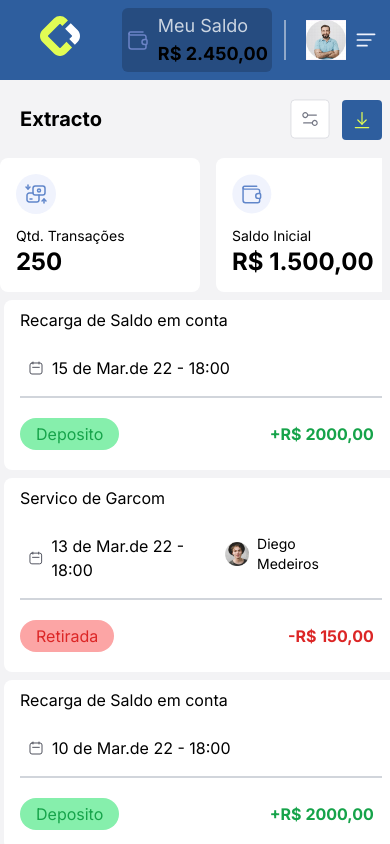
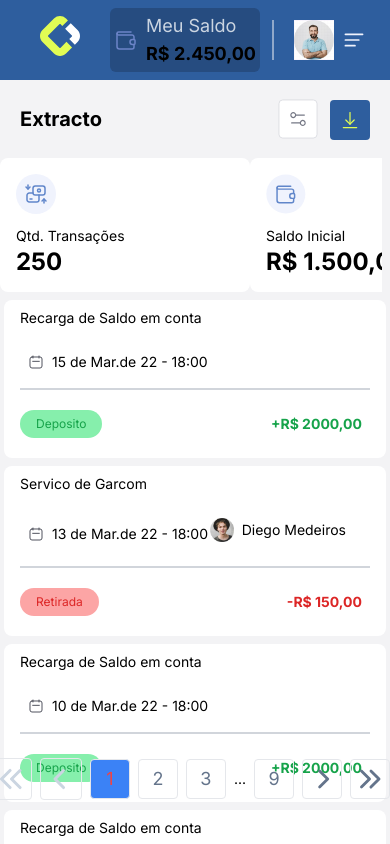
Before and after one commit to BTC415/Financial_Analysis_FE, a Next.js app: page / in a window 390 px wide. Shown: the top 844 px of the page. Built offline with nearby package versions, Linux system fonts and the light colour scheme.

Commit message:
Fixed pagination bar and removed checkbox

```diff
--- a/app/page.tsx
+++ b/app/page.tsx
@@ -60,7 +60,7 @@ export default function HomePage({ searchParams }: PageProps) {
       label: (
         <div className='flex  flex-row rounded-lg bg-white items-center'>
           <svg width={24} height={24}><use href='#svg-left-arrow' /></svg>
-          <p className='text-xs mx-5'>02/05/22 à 08/05/22</p>
+          <p className='text-xs mx-5 font-Inter text-xs/[12px] leading-4'>02/05/22 à 08/05/22</p>
           <svg width={24} height={24}><use href='#svg-right-arrow' /></svg>
         </div>
       ),
@@ -76,7 +76,7 @@ export default function HomePage({ searchParams }: PageProps) {
         <div className='flex-grow bg-[#F3F3F5]'>
           <Navbar />
           <div className='flex items-center p-3 mx-2 gap-3'>
-            <p className='font-bold text-xl flex flex-grow'>Extracto</p>
+            <p className='font-bold text-xl flex flex-grow font-Inter text-sm/[20px] leading-6'>Extracto</p>
             <button onClick={() => setSearchExtend(!searchExtend)}>
               <svg width={40} height={40} className='block md:hidden'><use href='#svg-collapse' /></svg>
             </button>
@@ -99,10 +99,10 @@ export default function HomePage({ searchParams }: PageProps) {
                     onChange={handlePeriodChange}
                     value={periodOption}
                   >
-                    <option selected disabled>Todo Período</option>
-                    <option value="Semanal">Semanal</option>
-                    <option value="Mensal">Mensal</option>
-                    <option value="Personalizado">Personalizado</option>
+                    {/* <option selected disabled>Todo Período</option> */}
+                    <option value="Semanal" className='font-Inter text-xs/[12px] leading-[4.5rem]'>Semanal</option>
+                    <option value="Mensal" className='font-Inter text-xs/[12px] leading-[4.5rem]'>Mensal</option>
+                    <option value="Personalizado" className='font-Inter text-xs/[12px] leading-[4.5rem]'>Personalizado</option>
                   </select>
                 </div>
                 {/* <div id="dropdown" className={`absolute bottom-0 z-1 translate-y-[103%] bg-white divide-y divide-gray-100 rounded-lg shadow w-full dark:bg-gray-700 ${!isPeriodDropdownOpen && 'hidden'}`}>
@@ -125,8 +125,10 @@ export default function HomePage({ searchParams }: PageProps) {
                   defaultValue="Tipo de transação"
                 >
                   {/* <Select.Option value="tipo de transaco">Tipo de transaco</Select.Option> */}
-                  <Select.Option value="Deposito"><Checkbox /> Deposito</Select.Option>
-                  <Select.Option value="Pagemento Job"><Checkbox /> Pagemento Job</Select.Option>
+                  {/* <Select.Option value="Deposito"><Checkbox /> Deposito</Select.Option> */}
+                  <Select.Option value="Deposito">Deposito</Select.Option>
+                  {/* <Select.Option value="Pagemento Job"><Checkbox /> Pagemento Job</Select.Option> */}
+                  <Select.Option value="Pagemento Job">Pagemento Job</Select.Option>
                 </Select>
               </div>
             </div>
@@ -137,8 +139,8 @@ export default function HomePage({ searchParams }: PageProps) {
               </button>
               {downloadbutton && (<>
                 <div className='flex flex-col w-28 bg-white rounded-sm absolute top-[40px] right-0'>
-                  <button className=' p-2 text-left'>PDF</button>
-                  <button className=' p-2 text-left'>Excel</button>
+                  <button className='p-2 text-left font-Inter text-xs/[12px]'>PDF</button>
+                  <button className='p-2 text-left font-Inter text-xs/[12px]'>Excel</button>
                 </div>
               </>
               )}
@@ -149,20 +151,19 @@ export default function HomePage({ searchParams }: PageProps) {
               <div className="flex flex-col w-full gap-2">
                 <div className='relative flex flex-row justify-between rounded-lg bg-white border border-[#DDDEE3] py-2 items-center z-50'>
                   <div className='flex justify-between items-center w-full h-full pr-3' onClick={() => setIsPeriodDropdownOpen(!isPeriodDropdownOpen)}>
-                    <p className='text-md mx-5'>Semanal</p>
+                    <p className='text-md mx-5 font-Inter text-xs/[12px] leading-[4.5rem]'>Semanal</p>
                     <svg width={24} height={24}><use href='#svg-down-arrow' /></svg>
                   </div>
-
                   <div id="dropdown" className={`absolute bottom-0 z-1 translate-y-[103%] bg-white divide-y divide-gray-100 rounded-lg shadow w-full dark:bg-gray-700 ${!isPeriodDropdownOpen && 'hidden'}`}>
                     <ul className="mx-5 py-2 text-md text-gray-700 dark:text-gray-200" aria-labelledby="dropdownDefaultButton">
-                      <li onClick={() => setIsPeriodDropdownOpen(false)}>
-                        <a href="#" className="block px-4 py-2 hover:bg-gray-100 dark:hover:bg-gray-600 dark:hover:text-white">Todo Período</a>
+                      {/* <li onClick={() => setIsPeriodDropdownOpen(false)}>
+                        <a href="#" className="block px-4 py-2 hover:bg-gray-100 dark:hover:bg-gray-600 dark:hover:text-white font-Inter text-xs/[12px] leading-[4.5rem]">Todo Período</a>
+                      </li> */}
+                      <li>
+                        <a href="#" className="block px-4 py-2 hover:bg-gray-100 dark:hover:bg-gray-600 dark:hover:text-white font-Inter text-xs/[12px] leading-[4.5rem]">Semanal</a>
                       </li>
                       <li>
-                        <a href="#" className="block px-4 py-2 hover:bg-gray-100 dark:hover:bg-gray-600 dark:hover:text-white">Semanal</a>
-                      </li>
-                      <li>
-                        <a href="#" className="block px-4 py-2 hover:bg-gray-100 dark:hover:bg-gray-600 dark:hover:text-white">Mensal</a>
+                        <a href="#" className="block px-4 py-2 hover:bg-gray-100 dark:hover:bg-gray-600 dark:hover:text-white font-Inter text-xs/[12px] leading-[4.5rem]">Mensal</a>
                       </li>
                       <Calendar />
                     </ul>
@@ -173,17 +174,20 @@ export default function HomePage({ searchParams }: PageProps) {
                     setTipo(value);
                   }}
                   defaultValue="Tipo de transação"
+                  className='font-Inter text-xs/[12px] leading-[4.5rem]'
                 >
                   {/* <Select.Option value="tipo de transaco">Tipo de transaco</Select.Option> */}
-                  <Select.Option value="Deposito"><Checkbox /> Deposito</Select.Option>
-                  <Select.Option value="Pagemento Job"><Checkbox /> Pagemento Job</Select.Option>
+                  {/* <Select.Option value="Deposito"><Checkbox /> Deposito</Select.Option> */}
+                  <Select.Option value="Deposito">Deposito</Select.Option>
+                  {/* <Select.Option value="Pagemento Job"><Checkbox /> Pagemento Job</Select.Option> */}
+                  <Select.Option value="Pagemento Job">Pagemento Job</Select.Option>
                 </Select>
 
               </div>
             </div>
           )}
 
-          <div className='flex flex-row overflow-x-auto w-[calc(100vw-8px)] md:w-[calc(100vw-96px)] gap-4 '>
+          <div className='flex flex-row overflow-x-auto w-[calc(100vw-8px)] md:w-[calc(100vw-96px)] justify-evenly'>
             <FinancialCard
               svg={"#svg-transacoes"}
               text={"Qtd. Transações"}
@@ -232,21 +236,21 @@ export default function HomePage({ searchParams }: PageProps) {
               {transactions.map((_transaction: Transaction, index) => (
                 <div>
                   <div className='hidden md:block'>
-                    <div key={index} className="w-full grid grid-cols-12 bg-white my-1 py-1">
-                      <p className='col-span-2 text-sm p-2 flex flex-row items-center gap-2'>
+                    <div key={index} className="w-full grid grid-cols-12 bg-white my-1 py-1" onClick={() => showDrawer(_transaction)}>
+                      <p className='col-span-2 text-sm p-2 flex flex-row items-center gap-2 font-Inter'>
                         <svg width={16} height={16}><use href='#svg-calendar' /></svg>
                         <FormatDate dateString={`${_transaction.Data}`} time={`${_transaction.time}`} />
                       </p>
-                      <p className='col-span-4 text-sm p-2 flex items-center'>{_transaction.Descricao}</p>
-                      <p className='col-span-2 text-sm p-2 flex items-center'>
+                      <p className='col-span-4 text-sm p-2 flex items-center font-Inter'>{_transaction.Descricao}</p>
+                      <p className='col-span-2 text-sm p-2 flex items-center font-Inter'>
                         {_transaction.Tipo === 'Retirada' ? (
                           <div className='flex flex-row gap-2 items-center'>
                             <Image src="/avatar2.png" alt="avatar2" width={24} height={24} />
                             <p className='text-sm'>{_transaction.Prestador}</p>
                           </div>) : (<div></div>)}
                       </p>
-                      <p className={`col-span-1 text-sm my-1 p-1 rounded-full px-4 justify-center flex items-center ${_transaction.Tipo === 'Retirada' ? 'bg-red-300 text-red-600' : 'bg-green-300 text-green-600'}`}>{_transaction.Tipo}</p>
-                      <p className={`col-span-2 text-sm p-2 font-bold ml-auto mr-6 flex items-center  ${_transaction.Valor > 0 ? 'text-green-600' : 'text-red-600'}`}>
+                      <p className={`col-span-1 text-sm font-Inter my-1 p-1 rounded-full px-4 justify-center flex items-center ${_transaction.Tipo === 'Retirada' ? 'bg-red-300 text-red-600' : 'bg-green-300 text-green-600'}`}>{_transaction.Tipo}</p>
+                      <p className={`col-span-2 text-sm p-2 font-bold ml-auto mr-6 flex items-center  ${_transaction.Valor > 0 ? 'text-green-600' : 'text-red-600 font-Inter'}`}>
                         <FormatValue value={_transaction.Valor} />
                       </p>
                       <p className='col-span-1 text-sm p-2 ml-auto mr-2 flex items-center'>
@@ -258,13 +262,13 @@ export default function HomePage({ searchParams }: PageProps) {
                   </div>
                   <div className='block md:hidden' onClick={() => showDrawer(_transaction)}>
                     <div key={index} className="w-full mx-auto bg-white my-2 rounded-lg">
-                      <p className='text-md px-4 py-2 flex items-center'>{_transaction.Descricao}</p>
+                      <p className='text-sm px-4 py-2 flex items-center'>{_transaction.Descricao}</p>
                       <div className='flex flex-row mx-6 my-4 justify-between '>
-                        <p className='text-md flex flex-row items-center gap-2'>
+                        <p className='text-sm flex flex-row items-center gap-2 font-Inter'>
                           <svg width={16} height={16}><use href='#svg-calendar' /></svg>
                           <DetailedDate dateString={`${_transaction.Data}`} time={`${_transaction.time}`} />
                         </p>
-                        <p className='text-md pr-4 pb-2 flex items-center '>
+                        <p className='text-sm pr-4 pb-2 flex items-center font-Inter'>
                           {_transaction.Tipo === 'Retirada' ? (
                             <div className='flex flex-row gap-2 items-center'>
                               <Image src="/avatar2.png" alt="avatar2" width={24} height={24} />
@@ -273,8 +277,8 @@ export default function HomePage({ searchParams }: PageProps) {
                         </p>
                       </div>
                       <div className='flex flex-row justify-between mx-4 py-4 border-t-2 border-gray-300'>
-                        <p className={`text-md my-1 p-1 rounded-full px-4 justify-center flex items-center ${_transaction.Tipo === 'Retirada' ? 'bg-red-300 text-red-600' : 'bg-green-300 text-green-600'}`}>{_transaction.Tipo}</p>
-                        <p className={`text-md p-2 font-bold  flex items-center  ${_transaction.Valor > 0 ? 'text-green-600' : 'text-red-600'}`}>
+                        <p className={`text-xs font-Inter my-1 p-1 rounded-full px-4 justify-center flex items-center ${_transaction.Tipo === 'Retirada' ? 'bg-red-300 text-red-600' : 'bg-green-300 text-green-600'}`}>{_transaction.Tipo}</p>
+                        <p className={`text-sm font-Inter p-2 font-bold  flex items-center  ${_transaction.Valor > 0 ? 'text-green-600' : 'text-red-600'}`}>
                           <FormatValue value={_transaction.Valor} />
                         </p>
                       </div>
@@ -283,9 +287,9 @@ export default function HomePage({ searchParams }: PageProps) {
                 </div>
               ))}
             </div>
-            <div className='md:ml-auto md:mr-10 mt-4 mx-auto mb-1'>
-              <PaginationBar href="/" page={page} pageCount={pageCount} />
-            </div>
+          </div>
+          <div className='absolute md:ml-auto md:mr-10 mt-4 mb-1 bottom-10 right-0 text-sm font-Inter'>
+            <PaginationBar href="/" page={page} pageCount={pageCount} />
           </div>
         </div>
       </div >
--- a/components/FinancialCard.tsx
+++ b/components/FinancialCard.tsx
@@ -1,8 +1,8 @@
 const FinancialCard = ({ svg, text, value }: { svg: string, text: string, value: string }) => {
   return (
-    <div className="bg-white rounded-lg min-w-[200px] max-w-[200px] h-[134px] p-4">
+    <div className="bg-white rounded-lg min-w-[250px] max-w-[250px] h-[134px] p-4">
       <svg width={40} height={40} className="mb-3"><use href={svg} /></svg>
-      <p className="text-sm">{text}</p>
+      <p className="font-Inter text-sm">{text}</p>
       <p className="font-bold text-2xl">{value}</p>
     </div>
   )
--- a/components/PaginationBar.tsx
+++ b/components/PaginationBar.tsx
@@ -27,7 +27,7 @@ export default function PaginationBar({ href, page, pageCount }: PaginationBarPr
         <ChevronRightIcon className="h-10 w-10" />
       </PaginationLink>
       <PaginationLink href={`${href}?page=${pageCount}`} page={page}
-        enabled={page < pageCount}>
+        enabled={page < pageCount} >
         <ChevronDoubleRightIcon className="h-10 w-10" />
       </PaginationLink>
     </div>
--- a/tailwind.config.ts
+++ b/tailwind.config.ts
@@ -13,6 +13,10 @@ const config: Config = {
         "gradient-conic":
           "conic-gradient(from 180deg at 50% 50%, var(--tw-gradient-stops))",
       },
+      lineHeight: {
+        'extra-loose': '2.5',
+        '18': '4.5rem',
+      },
     },
   },
   plugins: [
```
